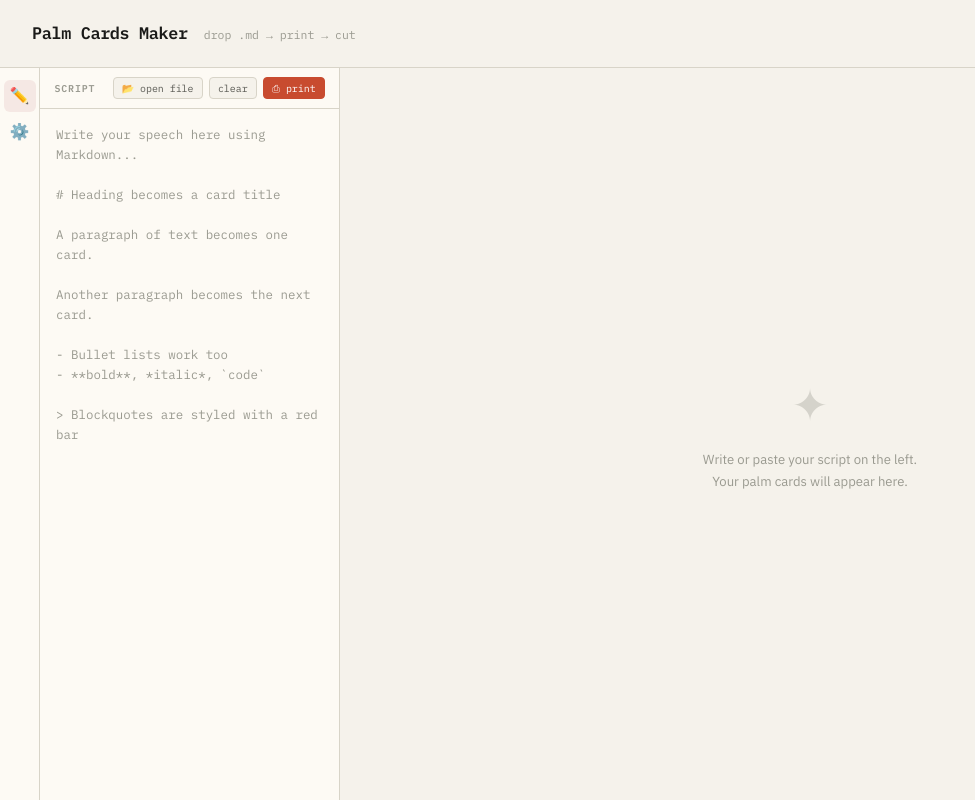
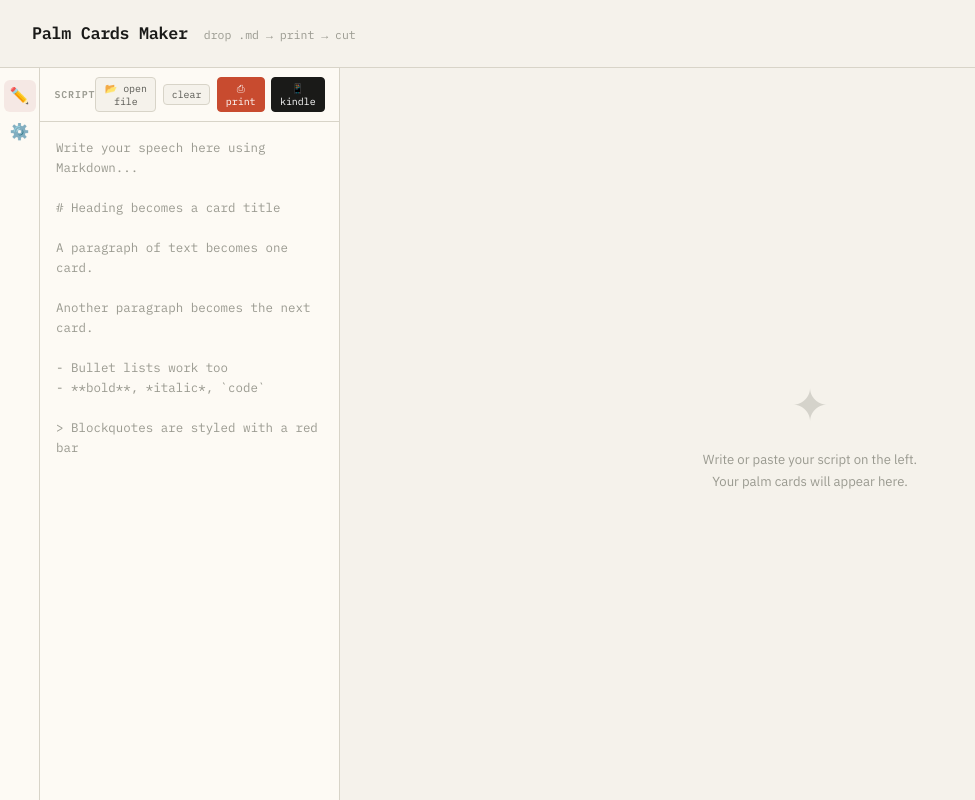
Before and after one commit to tk-ls/palm-cards-generator, a plain HTML site: page index.html in a window 1280 px wide. Shown: the whole page, without its empty margins (0-975 px from the left). Drawn offline with nearby package versions, Linux system fonts and the light colour scheme.

Commit message:
Update index.html

```diff
--- a/index.html
+++ b/index.html
@@ -4,6 +4,8 @@
 <meta charset="UTF-8">
 <meta name="viewport" content="width=device-width, initial-scale=1.0">
 <title>Palm Cards Maker</title>
+<script src="https://cdnjs.cloudflare.com/ajax/libs/html2canvas/1.4.1/html2canvas.min.js"></script>
+<script src="https://cdnjs.cloudflare.com/ajax/libs/jspdf/2.5.1/jspdf.umd.min.js"></script>
 <style>
   @import url('https://fonts.googleapis.com/css2?family=IBM+Plex+Mono:wght@400;500;600&family=IBM+Plex+Sans:wght@300;400;500&display=swap');
 
@@ -449,6 +451,7 @@
         <button class="toolbar-btn" onclick="loadFileFromEditor()">📂 open file</button>
         <button class="toolbar-btn" onclick="clearEditor()">clear</button>
         <button class="toolbar-btn" id="btn-print-editor" disabled onclick="window.print()" style="background:var(--accent);color:white;border-color:var(--accent)">⎙ print</button>
+        <button class="toolbar-btn" id="btn-kindle" disabled onclick="exportKindle()" style="background:#1a1a18;color:white;border-color:#1a1a18">📱 kindle</button>
       </div>
     </div>
     <textarea id="script-editor" spellcheck="true" placeholder="Write your speech here using Markdown...
@@ -532,6 +535,9 @@ Another paragraph becomes the next card.
       <button class="btn-print" id="btn-print" disabled onclick="window.print()">
         ⎙ Print / Save PDF
       </button>
+      <button class="btn-print" id="btn-kindle-settings" disabled onclick="exportKindle()" style="background:#1a1a18; margin-top:-0.5rem">
+        📱 Export for Kindle
+      </button>
 
     </div>
   </div>
@@ -590,6 +596,8 @@ Another paragraph becomes the next card.
     emptyState.style.display = '';
     btnPrint.disabled = true;
     document.getElementById('btn-print-editor').disabled = true;
+    document.getElementById('btn-kindle').disabled = true;
+    document.getElementById('btn-kindle-settings').disabled = true;
   }
 
   // ── Event wiring ────────────────────────────────────────────────
@@ -688,6 +696,8 @@ Another paragraph becomes the next card.
     render();
     btnPrint.disabled = false;
     document.getElementById('btn-print-editor').disabled = false;
+    document.getElementById('btn-kindle').disabled = false;
+    document.getElementById('btn-kindle-settings').disabled = false;
   }
 
   // ── Merge short paragraphs ───────────────────────────────────────
@@ -1093,6 +1103,95 @@ Another paragraph becomes the next card.
       }
     `;
   }
+
+  // ── Kindle export ────────────────────────────────────────────────
+  // Paperwhite 10 landscape: 1448 × 1072 px
+  const KW = 1448, KH = 1072, K_PAD = 64;
+
+  async function exportKindle() {
+    if (!cards.length) return;
+
+    const btns = [document.getElementById('btn-kindle'), document.getElementById('btn-kindle-settings')];
+    btns.forEach(b => { b.disabled = true; });
+
+    const showNum  = document.getElementById('show-num').value === '1';
+    const autoFont = autoFontCb.checked;
+    const manualPt = parseFloat(fontSizeEl.value) || 10;
+    const sensitivity = parseFloat(sensitivityEl.value) / 100;
+
+    // Off-screen render container
+    const container = document.createElement('div');
+    container.style.cssText = `position:fixed;top:-9999px;left:-9999px;width:${KW}px;height:${KH}px;background:white;overflow:hidden;`;
+    document.body.appendChild(container);
+
+    const { jsPDF } = window.jspdf;
+    // jsPDF in px mode: 1px = 1 unit
+    const pdf = new jsPDF({ orientation: 'landscape', unit: 'px', format: [KW, KH], compress: true });
+    let first = true;
+
+    for (let ci = 0; ci < cards.length; ci++) {
+      btns.forEach(b => { b.textContent = `⏳ ${ci + 1} / ${cards.length}`; });
+      await new Promise(r => setTimeout(r, 0)); // yield so the label updates
+
+      // Font size: run the probe at Kindle scale
+      let fsPx;
+      const numRowPx = showNum ? 40 : 0;
+      const availW = KW - K_PAD * 2;
+      const availH = KH - K_PAD * 2 - numRowPx;
+      if (autoFont) {
+        const fitPt = fitFontSize(cards[ci].html, availW * sensitivity, availH * sensitivity, 1.0);
+        // fitFontSize returns pt; convert to px (96 dpi screen)
+        fsPx = fitPt * (4 / 3);
+      } else {
+        fsPx = manualPt * (4 / 3) * (availW / (90 * 2.7 - K_PAD * 2));
+      }
+      fsPx = Math.max(20, Math.min(fsPx, 140));
+
+      // Build card
+      container.innerHTML = '';
+      const card = document.createElement('div');
+      card.style.cssText = `
+        width:${KW}px; height:${KH}px; background:white;
+        padding:${K_PAD}px; box-sizing:border-box;
+        display:flex; flex-direction:column;
+        font-family:'IBM Plex Sans',sans-serif;
+      `;
+
+      if (showNum) {
+        const num = document.createElement('div');
+        num.style.cssText = `
+          font-family:'IBM Plex Mono',monospace;
+          font-size:${Math.round(fsPx * 0.6)}px;
+          color:#c84b2f; margin-bottom:12px; flex-shrink:0; letter-spacing:0.05em;
+        `;
+        num.textContent = String(ci + 1).padStart(2, '0');
+        card.appendChild(num);
+      }
+
+      const textDiv = document.createElement('div');
+      textDiv.className = 'card-md';
+      textDiv.style.cssText = `font-size:${fsPx}px; line-height:1.45; color:#111; overflow:hidden; flex:1; word-break:break-word;`;
+      textDiv.innerHTML = cards[ci].html;
+      card.appendChild(textDiv);
+      container.appendChild(card);
+
+      await document.fonts.ready;
+
+      const canvas = await html2canvas(container, {
+        width: KW, height: KH, scale: 1,
+        useCORS: true, backgroundColor: '#ffffff', logging: false,
+      });
+
+      if (!first) pdf.addPage([KW, KH], 'landscape');
+      pdf.addImage(canvas.toDataURL('image/jpeg', 0.93), 'JPEG', 0, 0, KW, KH);
+      first = false;
+    }
+
+    document.body.removeChild(container);
+    pdf.save('palm-cards-kindle.pdf');
+
+    btns.forEach(b => { b.disabled = false; b.textContent = b.id === 'btn-kindle' ? '📱 kindle' : '📱 Export for Kindle'; });
+  }
 </script>
 </body>
 </html>
```
